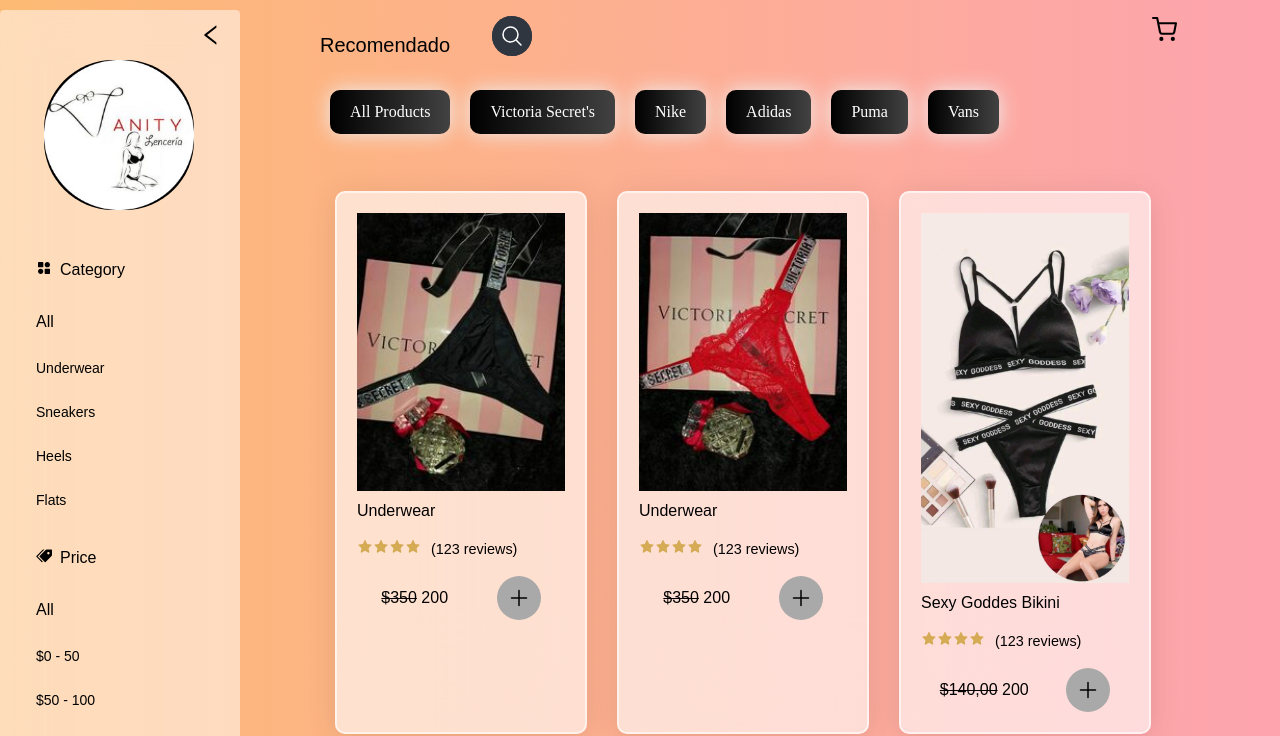
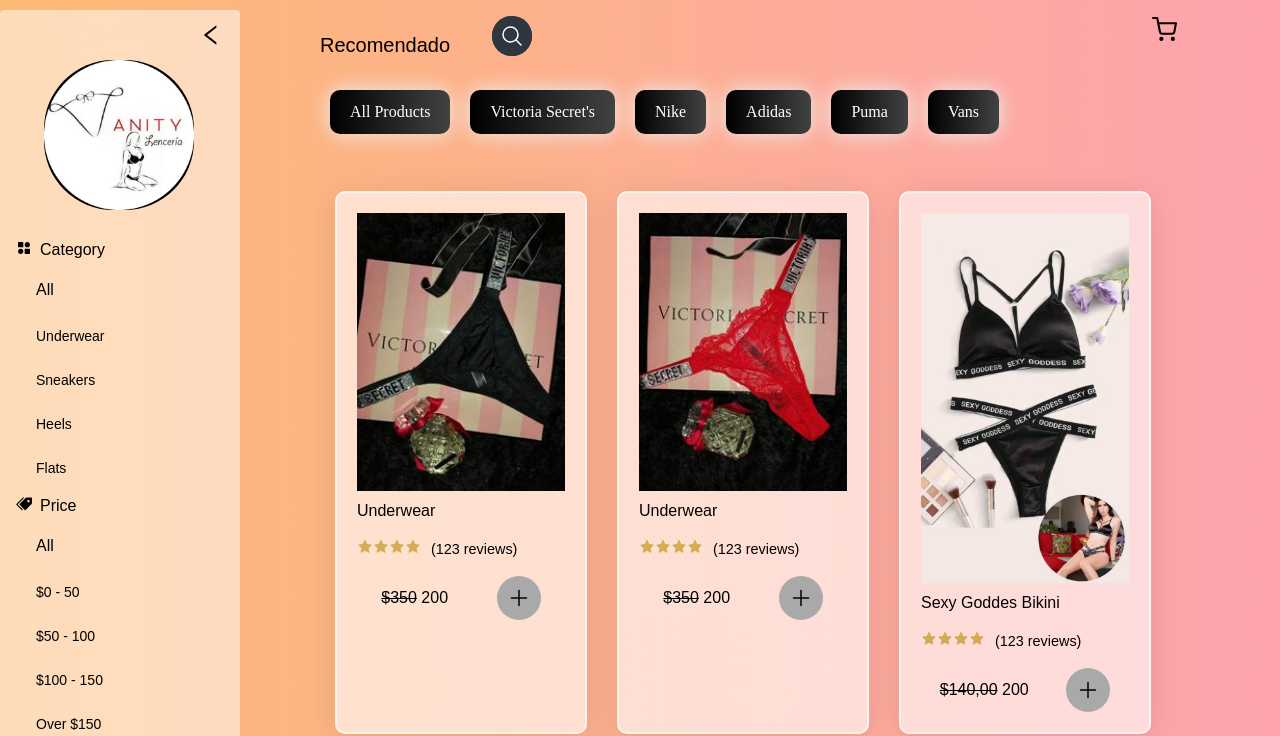
Before and after one commit to Arisz7/Eccomerce, a React (Vite) app: page / in a window 1280 px wide. Shown: the top 736 px of the page. Built offline with nearby package versions, Linux system fonts and the light colour scheme.

Commit message:
finishing toggle action sidebar

```diff
--- a/src/components/Input.jsx
+++ b/src/components/Input.jsx
@@ -1,8 +1,8 @@
 import React from 'react'
 
-function Input({ handleChange, value, title }) {
+function Input({ handleChange, value, title, collapsed }) {
   return (
-    <button className="flex items-center text-sm font-medium p-2 hover:bg-white/100 rounded-md w-full mt-2 pl-5" onClick={handleChange} value={value}>
+    <button className={`flex items-center text-sm font-medium p-2 hover:bg-white/100 rounded-md w-full mt-2 pl-5 ${collapsed && 'opacity-0 translate-x-28'}`} onClick={handleChange} value={value}>
       {title}
     </button>
   );
--- a/src/sidebar/Sidebar.jsx
+++ b/src/sidebar/Sidebar.jsx
@@ -11,16 +11,17 @@
     return <>
         {/* SIDEBAR */}
         <section className="flex">
-            <div className={`flex absolute flex-col px-4 rounded backdrop-blur-xl bg-white/50 min-h-screen ${collapsed ? 'w-27' : 'w-16'} duration-500 w-60`}>
+            {/*//@ts-ignore*/}
+            <div className={`flex absolute flex-col px-4 rounded backdrop-blur-xl bg-white/50 min-h-screen ${!collapsed ? 'w-60' : 'w-16'} duration-500`}>
                 <div className='py-3 flex justify-end'>
                     <AiOutlineLeft size={26} className='cursor-pointer' onClick={() => setSidebarCollapsed(!collapsed)} />
                 </div>
-                <img src={logo} className='flex mx-7 h-[150px] w-[150px] mb-5 rounded-[46%] bg-black' alt="vannityHMO" />
-                <Category handleChange={handleChange} />
-                <Price handleChange={handleChange} />
-                <Color handleChange={handleChange} />
+                <img src={logo} className={`flex mx-7 h-[150px] w-[150px] mb-5 rounded-[46%] bg-black ${collapsed ? 'opacity-0 translate-x-28' : 'bg-black'}`} alt="vannityHMO" />
+                <Category handleChange={handleChange} collapsed={collapsed} />
+                <Price handleChange={handleChange} collapsed={collapsed} />
+                <Color handleChange={handleChange} collapsed={collapsed} />
             </div>
-        </section>
+        </section >
     </>
 }
 
--- a/src/sidebar/category/Category.jsx
+++ b/src/sidebar/category/Category.jsx
@@ -3,35 +3,39 @@
 import Input from '../../components/Input';
 import './Category.css';
 
-function Category({ handleChange }) {
+function Category({ handleChange, collapsed }) {
     return (
         <div>
-            <h2 className="flex justify-start pl-5 pt-7 pb-5"><BiSolidCategoryAlt class="mr-2 mt-0.5" /> Category</h2>
+            <h2 className={`flex justify-start mt-2 mb-2 ${collapsed && 'opacity-0 translate-x-28'}`}><BiSolidCategoryAlt class="mr-2 mt-0.5" /> Category</h2>
             <button
-                className="flex hover:bg-white/100 pl-5 rounded-md p-2 w-full"
+                className={`flex hover:bg-white/100 pl-5 rounded-md p-2 w-full ${collapsed && 'opacity-0 translate-x-28'}`}
                 onClick={handleChange}
             >
                 All
             </button>
             <Input
+                collapsed={collapsed}
                 handleChange={handleChange}
                 value="underwear"
                 title="Underwear"
                 name="test"
             />
             <Input
+                collapsed={collapsed}
                 handleChange={handleChange}
                 value="sneakers"
                 title="Sneakers"
                 name="test"
             />
             <Input
+                collapsed={collapsed}
                 handleChange={handleChange}
                 value="heels"
                 title="Heels"
                 name="test"
             />
             <Input
+                collapsed={collapsed}
                 handleChange={handleChange}
                 value="flats"
                 title="Flats"
--- a/src/sidebar/colors/Colors.jsx
+++ b/src/sidebar/colors/Colors.jsx
@@ -3,13 +3,14 @@
 import Input from '../../components/Input';
 import './Colors.css';
 
-function Colors({ handleChange }) {
+function Colors({ handleChange, collapsed }) {
   return (
     <>
       <div>
-        <h2 className="flex justify-start pl-5 pt-7 pb-5"><VscColorMode class='mr-2 mt-0.5' /> Colors</h2>
-        <button className="flex hover:bg-white/100 pl-5 p-2 rounded-md w-full" onClick={handleChange}>All</button>
+        <h2 className={`flex justify-start  mt-2 mb-2 ${collapsed && 'opacity-0 translate-x-28'}`}><VscColorMode class='mr-2 mt-0.5' /> Colors</h2>
+        <button className={`flex hover:bg-white/100 pl-5 p-2 rounded-md w-full ${collapsed && 'opacity-0 translate-x-28'}`} onClick={handleChange}>All</button>
         <Input
+          collapsed={collapsed}
           handleChange={handleChange}
           value="black"
           title="Black"
@@ -17,6 +18,7 @@
           color="black"
         />
         <Input
+          collapsed={collapsed}
           handleChange={handleChange}
           value="red"
           title="Red"
@@ -24,6 +26,7 @@
           color="red"
         />
         <Input
+          collapsed={collapsed}
           handleChange={handleChange}
           value="blue"
           title="Blue"
@@ -31,6 +34,7 @@
           color="blue"
         />
         <Input
+          collapsed={collapsed}
           handleChange={handleChange}
           value="green"
           title="Green"
@@ -38,7 +42,7 @@
           color="green"
         />
         <button
-          className='flex text-sm font-medium hover:bg-gray-100 rounded-md w-full mb-3 p-2 mt-2 pl-5'
+          className={`flex text-sm font-medium hover:bg-gray-100 rounded-md w-full mb-3 p-2 mt-2 pl-5  ${collapsed && 'opacity-0 translate-x-28'}`}
           onClick={handleChange}
           type='button'
           value="white"
--- a/src/sidebar/price/Price.jsx
+++ b/src/sidebar/price/Price.jsx
@@ -3,30 +3,34 @@
 import './Price.css';
 import Input from '../../components/Input';
 
-function Price({ handleChange }) {
+function Price({ handleChange, collapsed }) {
     return (
         <div className=''>
-            <h2 className="flex justify-start pl-5 pt-7 pb-5"><ImPriceTags class='mr-2 mt-0.5' /> Price</h2>
-            <button className="flex hover:bg-white/100 pl-5 p-2 rounded-md w-full" onClick={handleChange}>All</button>
+            <h2 className={`flex justify-start  mt-2 mb-2 ${collapsed && 'opacity-0 translate-x-28'}`}><ImPriceTags class='mr-2 mt-0.5' /> Price</h2>
+            <button className={`flex hover:bg-white/100 pl-5 p-2 rounded-md w-full ${collapsed && 'opacity-0 translate-x-28'}`} onClick={handleChange}>All</button>
             <Input
+                collapsed={collapsed}
                 handleChange={handleChange}
                 value={50}
                 title="$0 - 50"
                 name="test2"
             />
             <Input
+                collapsed={collapsed}
                 handleChange={handleChange}
                 value={100}
                 title="$50 - 100"
                 name="test2"
             />
             <Input
+                collapsed={collapsed}
                 handleChange={handleChange}
                 value={150}
                 title="$100 - 150"
                 name="test2"
             />
             <Input
+                collapsed={collapsed}
                 handleChange={handleChange}
                 value={200}
                 title="Over $150"
```
